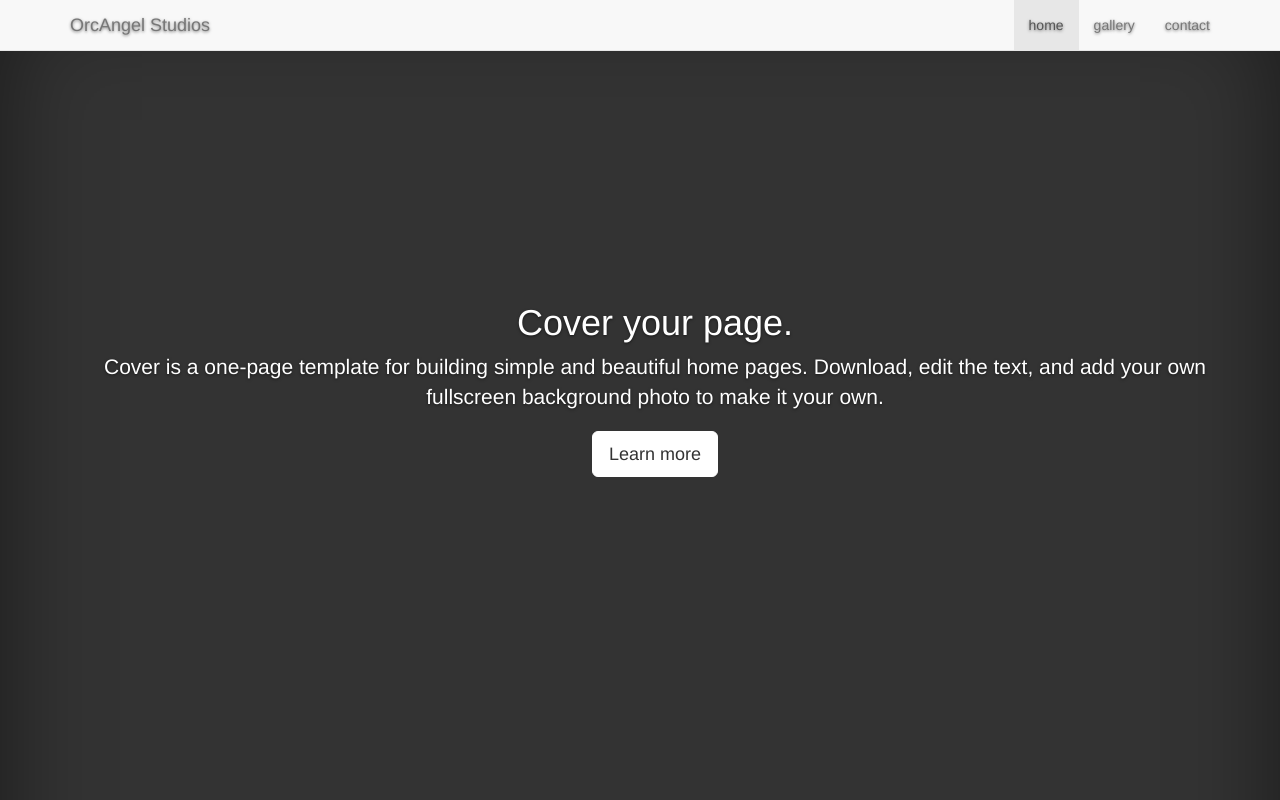
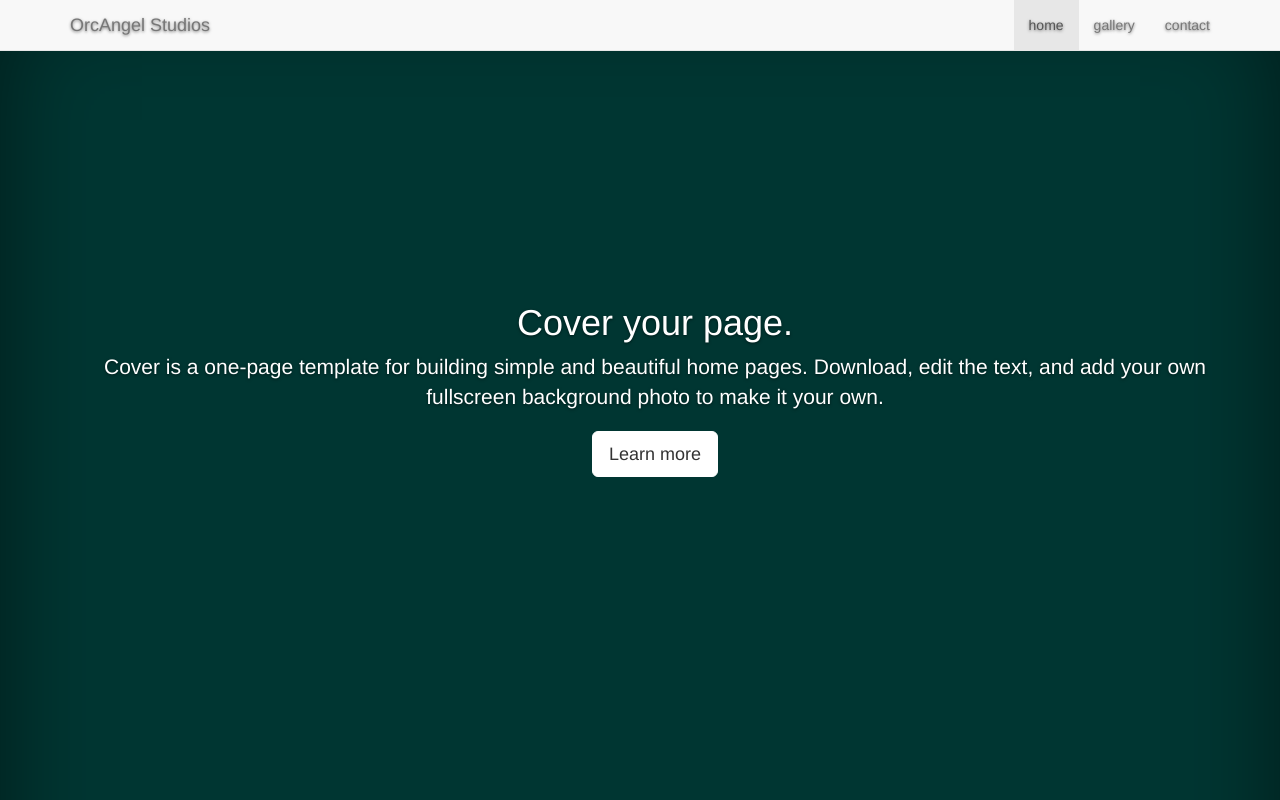
Before and after one commit to adam-hansen/orcangel, a plain HTML site: page index.html in a window 1280 px wide. Shown: the top 800 px of the page. Drawn offline with nearby package versions, Linux system fonts and the light colour scheme.

Commit message:
changed bg color

```diff
--- a/Style/main.css
+++ b/Style/main.css
@@ -27,7 +27,7 @@ a:hover {
 html,
 body {
   height: 100%;
-  background-color: #333;
+  background-color: #003632;
 }
 body {
   color: #fff;
```
